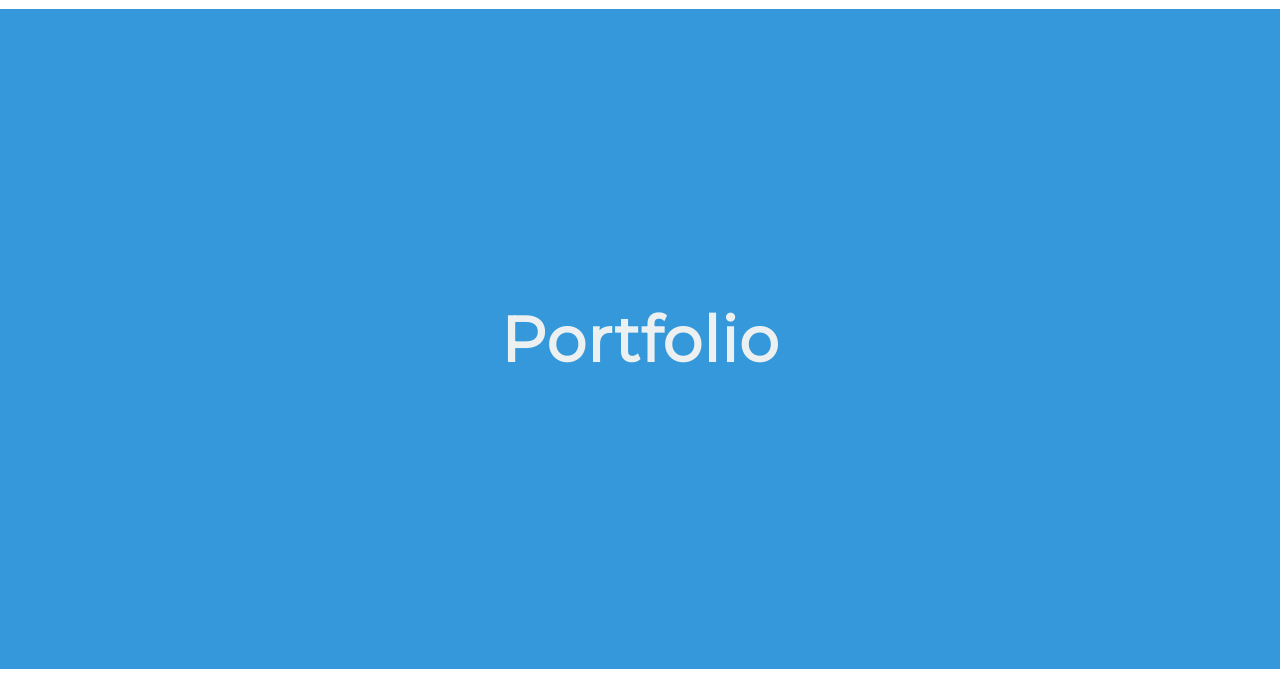
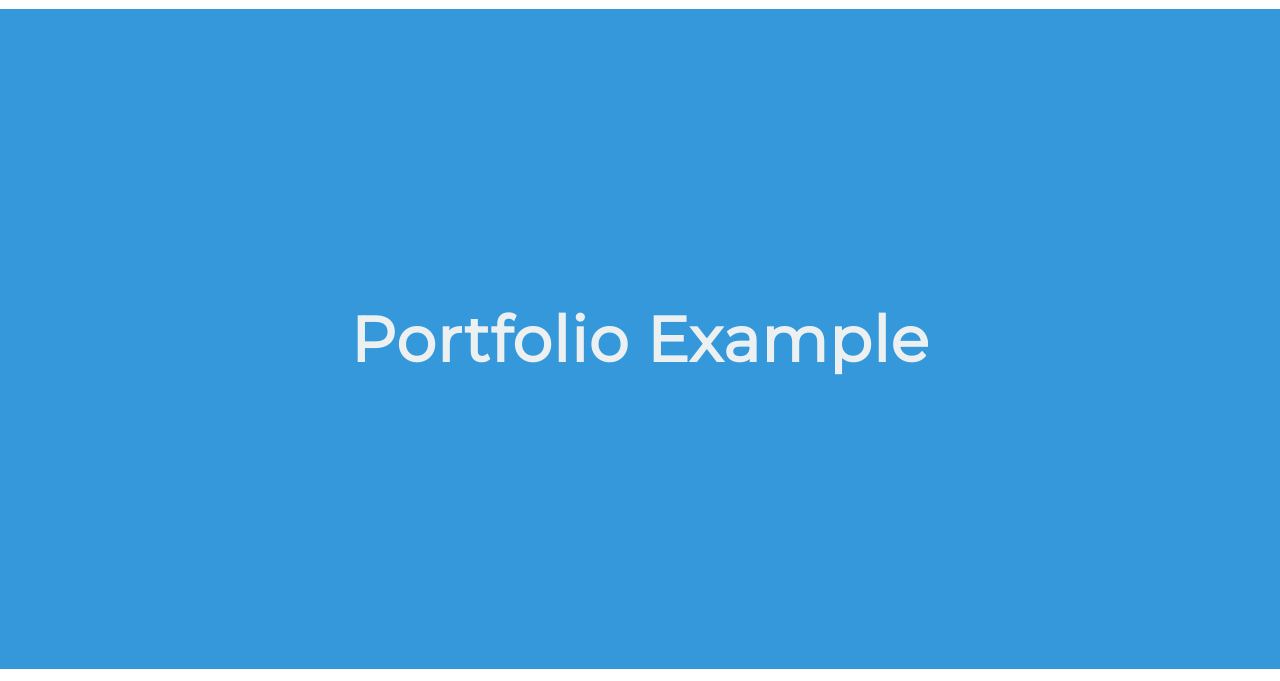
Before and after one commit to AMS777/portfolio, a plain HTML site: page index.html in a window 1280 px wide. Shown: the part 119-800 px from the top of the page. Drawn offline with Linux system fonts and the light colour scheme.

Commit message:
Change portfolio title

```diff
--- a/index.html
+++ b/index.html
@@ -56,7 +56,7 @@
 
     <section class="background--skyBlue section">
       <h2 class="color--cloud margin--none section__text--centered">
-        Portfolio
+        Portfolio Example
       </h2>
     </section>
 
```
